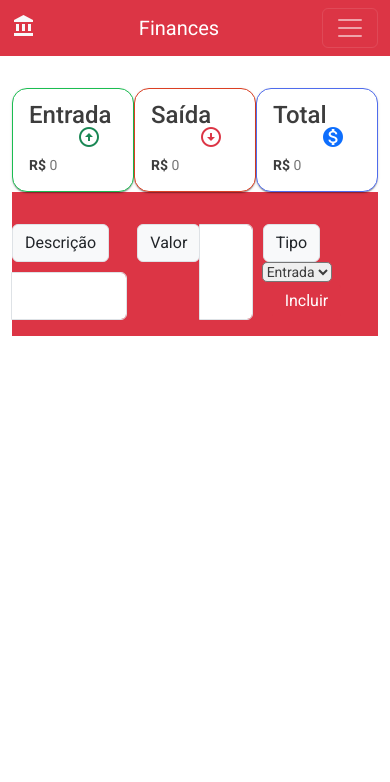
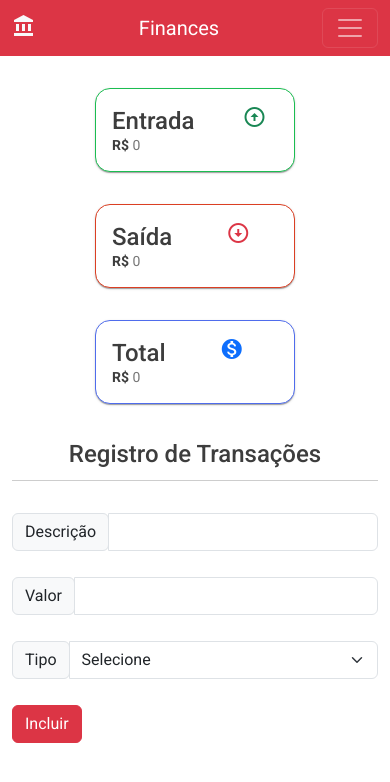
Before and after one commit to GiselleBarbosa/angular-app-finances, an Angular app: page /transaction in a window 390 px wide. Shown: the top 782 px of the page. Built offline with nearby package versions, Linux system fonts and the light colour scheme.

Commit message:
fix: transaction page responsiveness

```diff
--- a/src/app/components/pages/login-modal/login-modal.component.html
+++ b/src/app/components/pages/login-modal/login-modal.component.html
@@ -7,28 +7,28 @@
       </div>
       <div class="modal-body">
         <div class="container">
-          <div class="main m-2">
+          <div class="main">
 
             <form>
 
-              <div class="form-group">
-                <label for="email"><strong> Endereço de email </strong></label>
-                <input type="email" class="form-control m-1" id="email" placeholder="Seu email">
+              <div class="form-group mb-3">
+                <label for="email" class="mb-2">Endereço de email</label>
+                <input type="email" class="form-control" id="email" placeholder="Seu email">
               </div>
 
-              <div class="form-group">
-                <label for="password">Senha</label>
-                <input type="password" class="form-control m-1" id="password" placeholder="Digute sua senha">
+              <div class="form-group mb-3" >
+                <label for="password" class="mb-2">Senha</label>
+                <input type="password" class="form-control" id="password" placeholder="Digute sua senha">
               </div>
 
-              <div class="form-group form-check">
-                <input type="checkbox" class="form-check-input m-1" id="exampleCheck1">
+              <div class="form-group form-check mb-3">
+                <input type="checkbox" class="form-check-input" id="exampleCheck1">
                 <label class="form-check-label" for="exampleCheck1">Lembrar de mim</label>
               </div>
 
               <div class="button float-end">
                 <button type="button" class="btn btn-light m-1" data-bs-dismiss="modal">Fechar</button>
-                <button type="submit" class="btn btn-danger">Entrar</button>
+                <button type="submit" class="btn btn-danger" (click)="onAuthenticated()">Entrar</button>
               </div>
 
             </form>
--- a/src/app/components/pages/login-modal/login-modal.component.ts
+++ b/src/app/components/pages/login-modal/login-modal.component.ts
@@ -1,4 +1,5 @@
 import { Component, EventEmitter, OnInit, Output } from '@angular/core';
+import { Router } from '@angular/router';
 
 @Component({
   selector: 'app-login-modal',
@@ -9,7 +10,9 @@ export class LoginModalComponent implements OnInit {
 
   @Output() sendLogin = new EventEmitter();
 
-  constructor() { }
+  constructor(
+    private router: Router
+  ) { }
 
   ngOnInit(): void {
   }
@@ -17,4 +20,9 @@ export class LoginModalComponent implements OnInit {
   sendLoginEvent() {
     this.sendLogin.emit();
   }
+
+  onAuthenticated() {
+    this.router.navigate(['transaction']);
+  }
+
 }
--- a/src/app/components/pages/transaction/transaction.component.css
+++ b/src/app/components/pages/transaction/transaction.component.css
@@ -1,60 +1,89 @@
 .container {
   display: flex;
   flex-direction: column;
+}
 
-}
 .cards {
   padding-top: 2rem;
   display: flex;
   flex-direction: row;
   justify-content: space-evenly;
-
 }
 
 .card {
   width: 200px;
-
   box-shadow: 2px solid black;
+  margin: 0 auto;
 }
 
 .incomes {
-  border: 1px solid rgb(27, 189, 81);
+  border: 1px solid #1bbd51;
   border-radius: 15px;
 }
 
 .expense {
-  border: 1px solid rgb(219, 63, 35);
+  border: 1px solid #db3f23;
   border-radius: 15px;
 }
 
 .total {
-  border: 1px solid rgb(79, 108, 236);
+  border: 1px solid #4f6cec;
   border-radius: 15px;
 }
 
 /* Itens */
 
 .itens {
+  margin: 0 auto;
   padding-top: 2rem;
   display: flex;
   align-content: center;
   gap: 10px;
-
 }
 
 #type {
   border-radius: 5px;
 }
 
-.btn-item {
-  margin-left: 10px;
-}
-
-
-@media (max-width: 770px){
-  .cards .itens {
+@media (max-width: 400px) {
+  .cards {
+    gap: 2rem;
     display: flex;
     flex-direction: column;
   }
 
+  h2 {
+    font-size: 1.5rem;
+    margin-bottom: 0;
+    border-bottom: 1px solid #9f9f9f84;
+  }
+
+  .itens {
+    display: flex;
+    flex-direction: column;
+  }
+
+  .btn-item {
+    margin-bottom: 3rem;
+  }
 }
+
+@media (max-width: 1000px) {
+  .cards {
+    gap: 2rem;
+    width: 100%;
+  }
+
+  .itens {
+    display: flex;
+    flex-direction: column;
+  }
+
+  .input-group {
+    min-width: 100%;
+  }
+
+  .btn-item {
+    margin-bottom: 3rem;
+  }
+}
--- a/src/app/components/pages/transaction/transaction.component.html
+++ b/src/app/components/pages/transaction/transaction.component.html
@@ -1,51 +1,52 @@
-<div class="container">
+<div class="container row-cols-12">
+  <!-- Balance Cards -->
   <div class="cards">
     <mat-card class="card incomes">
-      <mat-card-title >Entrada <mat-icon class="ms-5 text-success">arrow_circle_up</mat-icon> </mat-card-title>
-      <mat-card-subtitle><strong>R$</strong> {{ incomes }}</mat-card-subtitle>
+      <mat-card-title>Entrada<mat-icon class="ms-5 text-success">arrow_circle_up</mat-icon> </mat-card-title>
+      <mat-card-subtitle><strong>R$ </strong>{{ incomes }}</mat-card-subtitle>
     </mat-card>
 
     <mat-card class="card expense">
       <mat-card-title>Saída <mat-icon class="ms-5 text-danger">arrow_circle_down</mat-icon></mat-card-title>
-      <mat-card-subtitle><strong>R$</strong>  {{ incomes }}</mat-card-subtitle>
+      <mat-card-subtitle><strong>R$ </strong> {{ incomes }}</mat-card-subtitle>
     </mat-card>
 
     <mat-card class="card total">
       <mat-card-title>Total <mat-icon class="ms-5 text-primary">monetization_on</mat-icon></mat-card-title>
-      <mat-card-subtitle><strong>R$</strong> {{ incomes }}</mat-card-subtitle>
+      <mat-card-subtitle><strong>R$ </strong> {{ incomes }}</mat-card-subtitle>
     </mat-card>
   </div>
 
-<div class="itens bg-danger d-flex ">
-  <div class="input-group mb-3">
+  <!-- Register Transactions -->
+  <h2 class="text-center mt-4">Registro de Transações</h2>
+  <div class="itens col-12">
+    <div class="input-group mb-3 w-75">
       <div class="input-group-prepend">
         <span class="input-group-text" id="desc">Descrição</span>
       </div>
-    <input type="text" class="form-control">
+      <input type="text" class="form-control ">
     </div>
 
-  <div class="input-group mb-3">
+    <div class="input-group mb-3 w-25">
       <div class="input-group-prepend">
         <span class="input-group-text" id="value">Valor</span>
       </div>
       <input type="number" class="form-control">
     </div>
 
-  <div class="input-group mb-3">
+    <div class="input-group mb-3 w-25">
       <div class="input-group-prepend">
-      <span class="input-group-text" id="desc">Tipo</span>
+        <span class="input-group-text" id="value">Tipo</span>
       </div>
-    <select id="type">
-      <option>Entrada</option>
-      <option>Saída</option>
+      <select class="form-select">
+        <option selected>Selecione</option>
+        <option value="1">Entrada</option>
+        <option value="2">Saída</option>
       </select>
-
+    </div>
     <div class="btn-item">
       <button class="btn btn-danger btn-item">Incluir</button>
     </div>
-
-  </div>
-
   </div>
 
 
```
Lines whose indentation alone changed are shown as unchanged.
